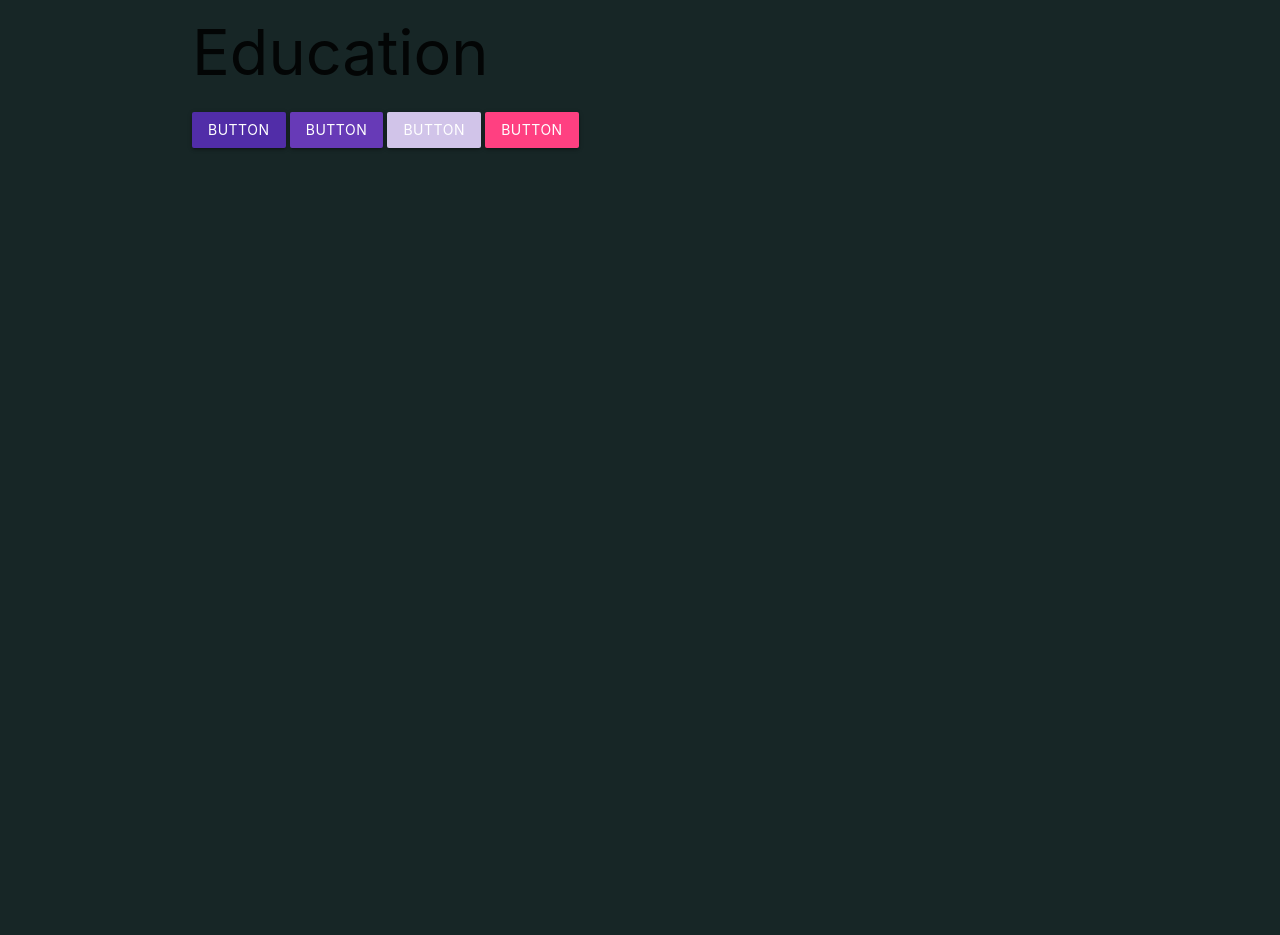
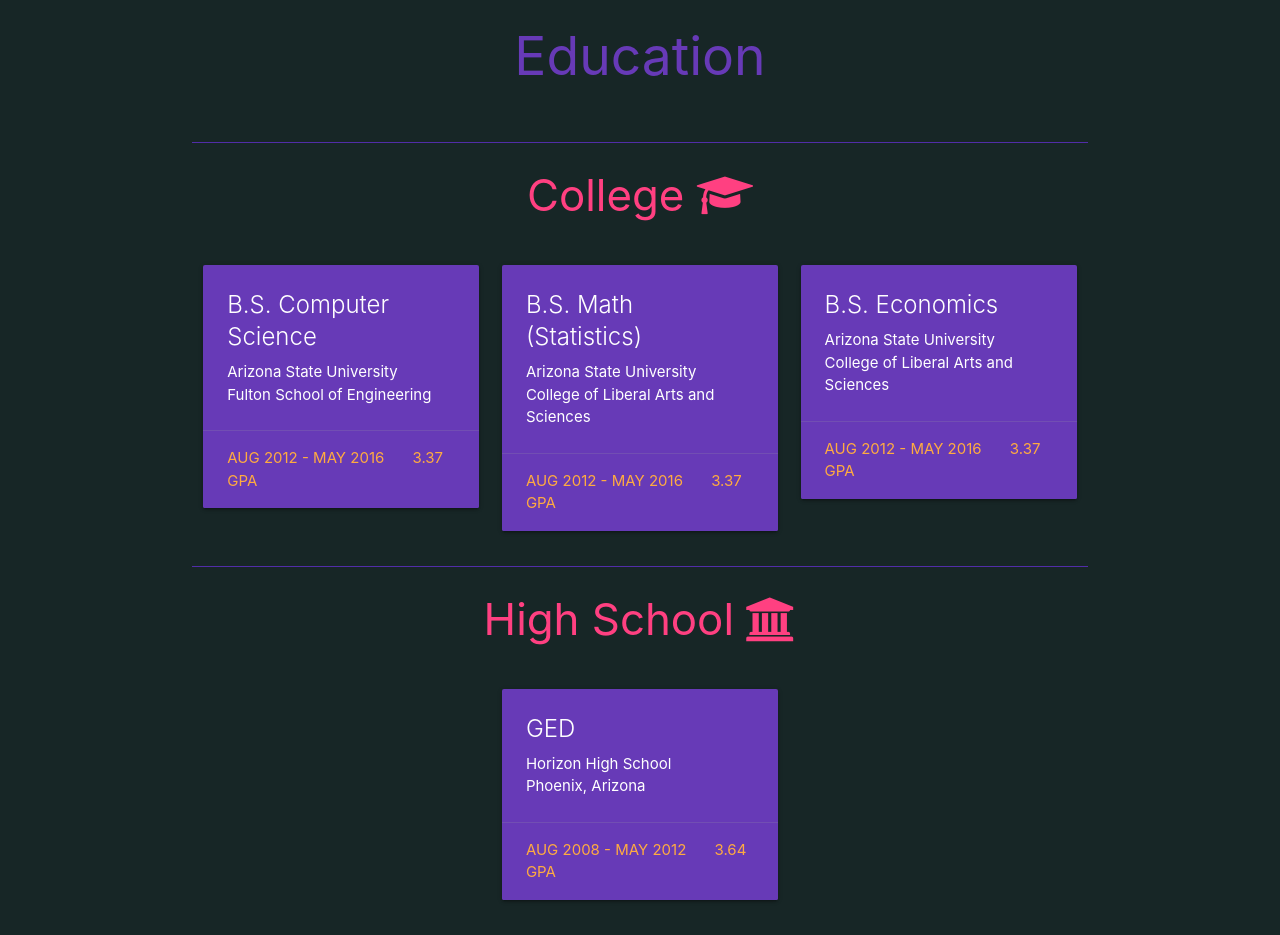
Before and after one commit to sherbert250/pizza, a plain HTML site: page views/education.html in a window 1280 px wide. Shown: the part 88-1023 px from the top of the page. Before the commit the page ends 800 px from the top, so only its background shows below. Drawn offline with nearby package versions, Linux system fonts and the light colour scheme.

Commit message:
added education using materialize cards which are really cool

```diff
--- a/views/education.html
+++ b/views/education.html
@@ -28,11 +28,75 @@
     </nav>
   </div>
   <div class="container">
-    <h1>Education</h1>
-    <a class="waves-effect waves-light btn dark-primary-color">button</a>
-    <a class="waves-effect waves-light btn default-primary-color">button</a>
-    <a class="waves-effect waves-light btn light-primary-color">button</a>
-    <a class="waves-effect waves-light btn accent-color">button</a>
+    <div class="section text-default-color" id="about-banner">
+      <div class="row center-align wow zoomIn">
+        <h2>Education</h2>
+      </div>
+    </div>
+    <div class="row divider dark-primary-color"></div>
+    <div class="row center-align text-accent-color wow zoomIn">
+      <h3>College <i class="fa fa-graduation-cap"></i></h3>
+    </div>
+    <div class="row">
+      <div class="col m4 s12 wow rotateInDownLeft">
+        <div class="card default-primary-color">
+          <div class="card-content text-primary-color">
+            <span class="card-title">B.S. Computer Science</span>
+            <p>Arizona State University</p>
+            <p>Fulton School of Engineering</p>
+          </div>
+          <div class="card-action">
+            <a href="#">Aug 2012 - May 2016</a>
+            <a href="#">3.37 GPA</a>
+          </div>
+        </div>
+      </div>
+      <div class="col m4 s12 wow slideInDown">
+        <div class="card default-primary-color">
+          <div class="card-content text-primary-color">
+            <span class="card-title">B.S. Math (Statistics)</span>
+            <p>Arizona State University</p>
+            <p>College of Liberal Arts and Sciences</p>
+          </div>
+          <div class="card-action">
+            <a href="#">Aug 2012 - May 2016</a>
+            <a href="#">3.37 GPA</a>
+          </div>
+        </div>
+      </div>
+      <div class="col m4 s12 wow rotateInDownRight">
+        <div class="card default-primary-color">
+          <div class="card-content text-primary-color">
+            <span class="card-title">B.S. Economics</span>
+            <p>Arizona State University</p>
+            <p>College of Liberal Arts and Sciences</p>
+          </div>
+          <div class="card-action">
+            <a href="#">Aug 2012 - May 2016</a>
+            <a href="#">3.37 GPA</a>
+          </div>
+        </div>
+      </div>
+    </div>
+    <div class="row divider dark-primary-color"></div>
+    <div class="row center-align text-accent-color wow zoomIn">
+      <h3>High School <i class="fa fa-university"></i></h3>
+    </div>
+    <div class="row">
+      <div class="col m4 offset-m4 s12 wow swing">
+        <div class="card default-primary-color">
+          <div class="card-content text-primary-color">
+            <span class="card-title">GED</span>
+            <p>Horizon High School</p>
+            <p>Phoenix, Arizona</p>
+          </div>
+          <div class="card-action">
+            <a href="#">Aug 2008 - May 2012</a>
+            <a href="#">3.64 GPA</a>
+          </div>
+        </div>
+      </div>
+    </div>
 
   </div>
 
```
